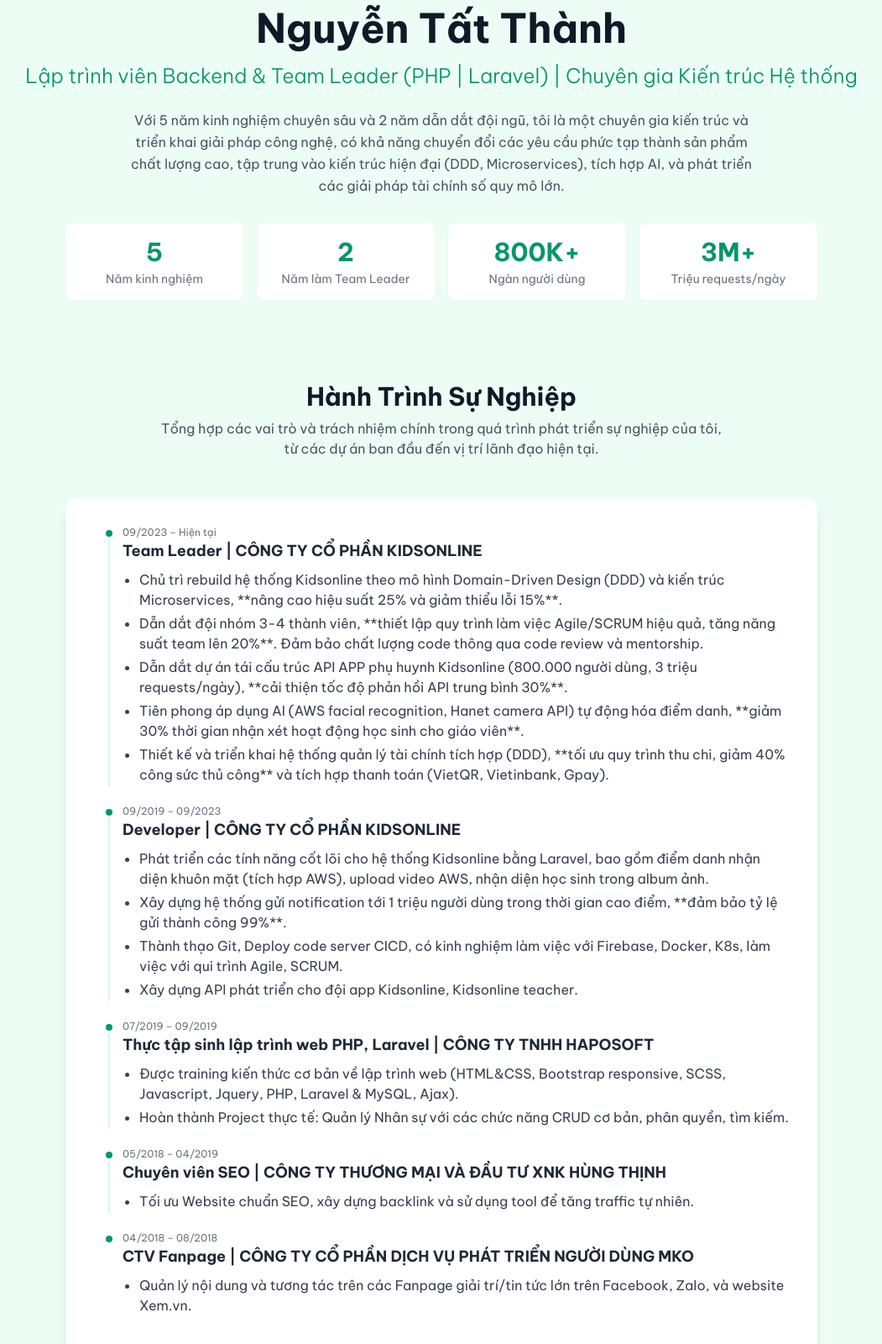
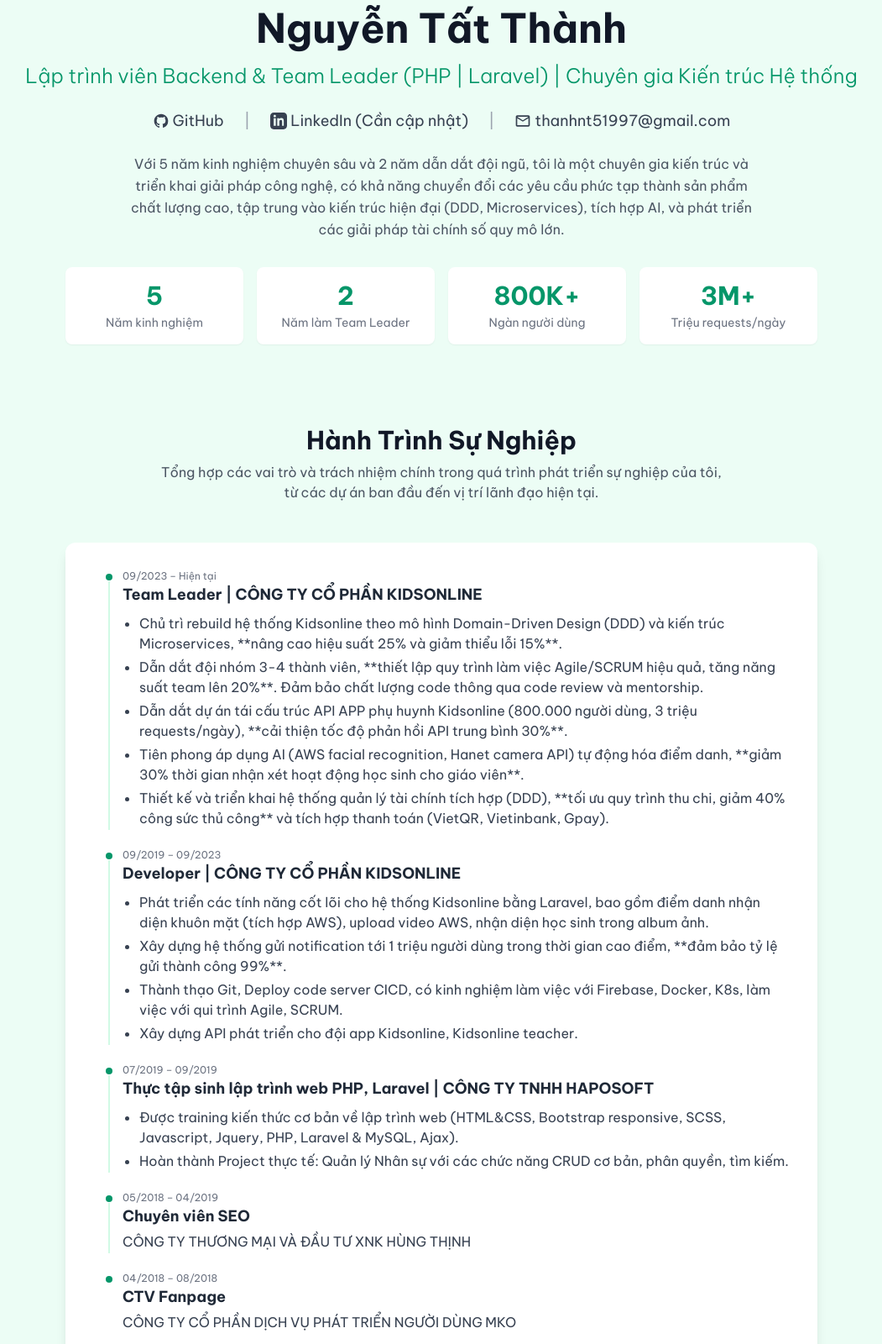
Before and after one commit to thanhnt51997/cv, a plain HTML site: page index.html in a window 1280 px wide. Shown: the part 300-1900 px from the top of the page at 84% size, without its empty margins (114-1165 px from the left). Drawn offline with nearby package versions, Linux system fonts and the light colour scheme.

Commit message:
Update index.html

```diff
--- a/index.html
+++ b/index.html
@@ -9,18 +9,6 @@
     <link rel="preconnect" href="https://fonts.googleapis.com">
     <link rel="preconnect" href="https://fonts.gstatic.com" crossorigin>
     <link href="https://fonts.googleapis.com/css2?family=Be+Vietnam+Pro:wght@300;400;500;600;700&display=swap" rel="stylesheet">
-    <!-- Chosen Palette: "Fresh Green Harmony" - a soft, light green (Emerald 50) as the main background, complemented by deeper emerald tones for accents, and dark gray for text to ensure readability. -->
-    <!-- Application Structure Plan: A single-page portfolio layout designed for a narrative user flow. It starts with a strong hero section with key metrics and a profile picture, followed by a detailed chronological experience section, a card-based grid for freelance projects, a visual chart for skills, and dedicated sections for education, activities, and certifications. A new AI-powered section is added to generate interview questions, enhancing interactivity and utility. Finally, a "Desired Salary" section is included to clearly state expectations. This structure provides a comprehensive yet digestible view of the candidate's profile, allowing recruiters to explore specific areas of interest in depth, enhanced by gentle scroll animations. -->
-    <!-- Visualization & Content Choices:
-        - Hero Section Stats: Goal: Inform/Impress -> Method: Animated counters -> Interaction: Numbers count up on scroll -> Justification: Creates an immediate dynamic impact, highlighting key achievements (years, users, requests).
-        - Profile Picture: Goal: Personalize -> Method: Image display -> Interaction: Static -> Justification: Adds a human touch to the professional profile.
-        - Experience Timeline: Goal: Organize/Inform -> Method: Detailed chronological list -> Interaction: Scroll, clear headings -> Justification: Presents a complete career progression with rich detail for each role. Quantified results and leadership details added. Older experiences condensed for focus.
-        - Freelance Projects: Goal: Organize/Inform -> Method: Card Grid + Buttons -> Interaction: Hover effect, Click to view demo -> Justification: Provides a quick, scannable overview of diverse project experience with direct access to live demos. Each card fades in on scroll. Quantified results added where applicable.
-        - Skills: Goal: Compare/Inform -> Method: Horizontal Bar Chart (Chart.js) -> Interaction: Hover tooltips -> Justification: Visually represents expertise levels across different domains, far more engaging and easy to parse than a bulleted list. The chart also animates into view on scroll.
-        - Education, Activities, Certifications: Goal: Inform -> Method: Bulleted lists with brief descriptions -> Interaction: Static -> Justification: Standard presentation for supplementary information, enhancing profile completeness. Each section fades in on scroll.
-        - AI Interview Question Generator: Goal: Engage/Utility -> Method: Text input, button, text output -> Interaction: User inputs job description, clicks button, LLM generates questions -> Justification: Provides a novel, practical application of AI directly relevant to career aspects, showcasing proactive problem-solving.
-        - Desired Salary: Goal: Inform -> Method: Clear text display -> Interaction: Static -> Justification: Directly communicates salary expectations in a concise manner. -->
-    <!-- CONFIRMATION: NO SVG graphics used. NO Mermaid JS used. -->
     <style>
         body {
             font-family: 'Be Vietnam Pro', sans-serif;
@@ -92,7 +80,6 @@
 </head>
 <body class="antialiased">
 
-    <!-- Header -->
     <header class="bg-white/80 backdrop-blur-lg sticky top-0 z-50 shadow-sm">
         <div class="container mx-auto px-6 py-4">
             <div class="flex items-center justify-between">
@@ -105,7 +92,6 @@
                     <a href="#education" class="text-gray-600 hover:text-emerald-600 transition-colors">Học vấn</a>
                     <a href="#activities" class="text-gray-600 hover:text-emerald-600 transition-colors">Hoạt động</a>
                     <a href="#ai-tool" class="text-gray-600 hover:text-emerald-600 transition-colors">Công cụ AI</a>
-                    <a href="#desired-salary" class="text-gray-600 hover:text-emerald-600 transition-colors">Mức lương mong muốn</a>
                     <a href="#contact" class="bg-emerald-600 text-white px-4 py-2 rounded-full hover:bg-emerald-700 transition-colors">Liên hệ</a>
                 </nav>
                 <button id="mobile-menu-button" class="md:hidden p-2 rounded-md">
@@ -114,7 +100,6 @@
                     </svg>
                 </button>
             </div>
-             <!-- Mobile Menu -->
              <div id="mobile-menu" class="hidden md:hidden mt-4">
                 <a href="#intro" class="block py-2 px-4 text-sm text-gray-700 hover:bg-gray-100 rounded">Giới thiệu</a>
                 <a href="#experience" class="block py-2 px-4 text-sm text-gray-700 hover:bg-gray-100 rounded">Kinh nghiệm</a>
@@ -123,22 +108,36 @@
                 <a href="#education" class="block py-2 px-4 text-sm text-gray-700 hover:bg-gray-100 rounded">Học vấn</a>
                 <a href="#activities" class="block py-2 px-4 text-sm text-gray-700 hover:bg-gray-100 rounded">Hoạt động</a>
                 <a href="#ai-tool" class="block py-2 px-4 text-sm text-gray-700 hover:bg-gray-100 rounded">Công cụ AI</a>
-                <a href="#desired-salary" class="block py-2 px-4 text-sm text-gray-700 hover:bg-gray-100 rounded">Mức lương mong muốn</a>
                 <a href="#contact" class="block mt-2 py-2 px-4 text-sm text-white bg-emerald-600 hover:bg-emerald-700 rounded text-center">Liên hệ</a>
             </div>
         </div>
     </header>
 
-    <!-- Main Content -->
     <main class="container mx-auto px-6 py-8 md:py-16">
 
-        <!-- Intro Section -->
         <section id="intro" class="text-center mb-16 md:mb-24 animate-on-scroll">
             <div class="flex flex-col items-center mb-6">
                 <img src="./avatar.jpg" alt="Ảnh đại diện Nguyễn Tất Thành" class="profile-pic">
             </div>
             <h1 class="text-4xl md:text-5xl font-bold text-gray-900 mb-4">Nguyễn Tất Thành</h1>
             <h2 class="text-xl md:text-2xl font-light text-emerald-600 mb-6">Lập trình viên Backend & Team Leader (PHP | Laravel) | Chuyên gia Kiến trúc Hệ thống</h2>
+
+            <div class="flex justify-center items-center gap-x-6 gap-y-2 flex-wrap mb-6 text-lg">
+                <a href="https://github.com/thanhnt51997" target="_blank" class="flex items-center gap-1 text-gray-700 hover:text-emerald-600 transition-colors">
+                    <svg class="w-5 h-5" fill="currentColor" viewBox="0 0 24 24" aria-hidden="true"><path fill-rule="evenodd" d="M12 2C6.477 2 2 6.477 2 12c0 4.418 2.865 8.168 6.839 9.492.5.092.682-.217.682-.482 0-.237-.009-.868-.014-1.703-2.782.605-3.369-1.343-3.369-1.343-.454-1.158-1.11-1.466-1.11-1.466-.908-.62.069-.608.069-.608 1.003.07 1.531 1.032 1.531 1.032.892 1.53 2.341 1.088 2.91.832.092-.647.35-1.088.636-1.338-2.22-.253-4.555-1.113-4.555-4.951 0-1.093.39-1.988 1.031-2.688-.103-.253-.446-1.272.098-2.65 0 0 .84-.27 2.75 1.026A9.564 9.564 0 0112 6.844c.85.004 1.705.115 2.504.337 1.909-1.296 2.747-1.027 2.747-1.027.546 1.378.203 2.398.1 2.651.64.7 1.028 1.595 1.028 2.688 0 3.848-2.338 4.695-4.566 4.943.359.309.678.92.678 1.855 0 1.338-.012 2.419-.012 2.747 0 .268.18.58.688.482A10.001 10.001 0 0022 12c0-5.523-4.477-10-10-10z" clip-rule="evenodd"></path></svg>
+                    <span>GitHub</span>
+                </a>
+                <span class="text-gray-400 hidden md:inline">|</span>
+                <a href="https://www.linkedin.com/in/[your-linkedin-profile]" target="_blank" class="flex items-center gap-1 text-gray-700 hover:text-emerald-600 transition-colors">
+                    <svg class="w-5 h-5" fill="currentColor" viewBox="0 0 24 24" aria-hidden="true"><path d="M19 0h-14c-2.761 0-5 2.239-5 5v14c0 2.761 2.239 5 5 5h14c2.762 0 5-2.239 5-5v-14c0-2.761-2.238-5-5-5zm-11 19h-3v-11h3v11zm-1.5-12.268c-.966 0-1.75-.783-1.75-1.75s.784-1.75 1.75-1.75 1.75.783 1.75 1.75-.784 1.75-1.75 1.75zm13.5 12.268h-3v-5.604c0-1.329-.024-3.037-1.85-3.037-1.85 0-2.136 1.445-2.136 2.942v5.699h-3v-11h2.887v1.316h.04c.4-.759 1.37-1.55 2.847-1.55 3.04 0 3.601 1.998 3.601 4.585v6.65h-3z"></path></svg>
+                    <span>LinkedIn (Cần cập nhật)</span>
+                </a>
+                <span class="text-gray-400 hidden md:inline">|</span>
+                <a href="mailto:thanhnt51997@gmail.com" class="flex items-center gap-1 text-gray-700 hover:text-emerald-600 transition-colors">
+                    <svg class="w-5 h-5" fill="currentColor" viewBox="0 0 24 24" aria-hidden="true"><path d="M22 6c0-1.1-.9-2-2-2H4c-1.1 0-2 .9-2 2v12c0 1.1.9 2 2 2h16c1.1 0 2-.9 2-2V6zm-2 0l-8 5-8-5h16zm0 12H4V8l8 5 8-5v10z"></path></svg>
+                    <span>thanhnt51997@gmail.com</span>
+                </a>
+            </div>
             <p class="max-w-3xl mx-auto text-gray-600 leading-relaxed mb-8">
                 Với 5 năm kinh nghiệm chuyên sâu và 2 năm dẫn dắt đội ngũ, tôi là một chuyên gia kiến trúc và triển khai giải pháp công nghệ, có khả năng chuyển đổi các yêu cầu phức tạp thành sản phẩm chất lượng cao, tập trung vào kiến trúc hiện đại (DDD, Microservices), tích hợp AI, và phát triển các giải pháp tài chính số quy mô lớn.
             </p>
@@ -162,14 +161,12 @@
             </div>
         </section>
 
-        <!-- Experience Section -->
         <section id="experience" class="mb-16 md:mb-24 animate-on-scroll">
              <h2 class="text-3xl font-bold text-center text-gray-900 mb-2">Hành Trình Sự Nghiệp</h2>
             <p class="text-center text-gray-600 mb-12 max-w-2xl mx-auto">Tổng hợp các vai trò và trách nhiệm chính trong quá trình phát triển sự nghiệp của tôi, từ các dự án ban đầu đến vị trí lãnh đạo hiện tại.</p>
 
             <div class="max-w-4xl mx-auto bg-white rounded-xl shadow-lg p-6 md:p-8">
                 <div class="relative pl-4">
-                    <!-- Experience Item: Team Leader Kidsonline -->
                     <div class="experience-item">
                         <p class="text-xs text-gray-500">09/2023 – Hiện tại</p>
                         <h3 class="font-bold text-lg text-gray-800">Team Leader | CÔNG TY CỔ PHẦN KIDSONLINE</h3>
@@ -182,7 +179,6 @@
                         </ul>
                     </div>
 
-                    <!-- Experience Item: Developer Kidsonline -->
                     <div class="experience-item">
                         <p class="text-xs text-gray-500">09/2019 – 09/2023</p>
                         <h3 class="font-bold text-lg text-gray-800">Developer | CÔNG TY CỔ PHẦN KIDSONLINE</h3>
@@ -194,7 +190,6 @@
                         </ul>
                     </div>
 
-                    <!-- Experience Item: Thực tập sinh lập trình web PHP, Laravel -->
                     <div class="experience-item">
                         <p class="text-xs text-gray-500">07/2019 – 09/2019</p>
                         <h3 class="font-bold text-lg text-gray-800">Thực tập sinh lập trình web PHP, Laravel | CÔNG TY TNHH HAPOSOFT</h3>
@@ -204,28 +199,21 @@
                         </ul>
                     </div>
 
-                    <!-- Experience Item: Nhân viên SEO tối ưu hóa từ khóa -->
                     <div class="experience-item">
                         <p class="text-xs text-gray-500">05/2018 – 04/2019</p>
-                        <h3 class="font-bold text-lg text-gray-800">Chuyên viên SEO | CÔNG TY THƯƠNG MẠI VÀ ĐẦU TƯ XNK HÙNG THỊNH</h3>
-                        <ul class="list-disc pl-5 text-gray-700 space-y-1 mt-2">
-                            <li>Tối ưu Website chuẩn SEO, xây dựng backlink và sử dụng tool để tăng traffic tự nhiên.</li>
-                        </ul>
+                        <h3 class="font-bold text-lg text-gray-800">Chuyên viên SEO</h3>
+                        <p class="text-gray-700 mt-1">CÔNG TY THƯƠNG MẠI VÀ ĐẦU TƯ XNK HÙNG THỊNH</p>
                         </div>
 
-                    <!-- Experience Item: CTV Fanpage -->
                     <div class="experience-item">
                         <p class="text-xs text-gray-500">04/2018 – 08/2018</p>
-                        <h3 class="font-bold text-lg text-gray-800">CTV Fanpage | CÔNG TY CỔ PHẦN DỊCH VỤ PHÁT TRIỂN NGƯỜI DÙNG MKO</h3>
-                        <ul class="list-disc pl-5 text-gray-700 space-y-1 mt-2">
-                            <li>Quản lý nội dung và tương tác trên các Fanpage giải trí/tin tức lớn trên Facebook, Zalo, và website Xem.vn.</li>
-                        </ul>
+                        <h3 class="font-bold text-lg text-gray-800">CTV Fanpage</h3>
+                        <p class="text-gray-700 mt-1">CÔNG TY CỔ PHẦN DỊCH VỤ PHÁT TRIỂN NGƯỜI DÙNG MKO</p>
                         </div>
                     </div>
             </div>
         </section>
 
-        <!-- Freelance Projects Section -->
         <section id="projects" class="mb-16 md:mb-24 animate-on-scroll">
             <h2 class="text-3xl font-bold text-center text-gray-900 mb-2">Dự Án Freelance Đa Dạng</h2>
             <p class="text-center text-gray-600 mb-12 max-w-2xl mx-auto">Bên cạnh công việc chính, tôi còn tham gia vào nhiều dự án freelance, áp dụng kỹ năng để giải quyết các bài toán kinh doanh thực tế trong nhiều lĩnh vực khác nhau.</p>
@@ -289,12 +277,10 @@
                             <li>Kết quả: Các từ khóa TOP 1-10 (áo da thật, áo khoác da thật,...), **đẩy doanh thu quảng cáo lên 10tr/tuần (50% tổng doanh thu).**</li>
                         </ul>
                     </div>
-                    <!-- No specific demo URL provided for this, so no button here. -->
                     </div>
             </div>
         </section>
 
-        <!-- Skills Section -->
         <section id="skills" class="mb-16 md:mb-24 animate-on-scroll">
             <h2 class="text-3xl font-bold text-center text-gray-900 mb-2">Hệ Thống Kỹ Năng</h2>
              <p class="text-center text-gray-600 mb-12 max-w-2xl mx-auto">Tổng hợp các công nghệ và phương pháp luận chính mà tôi đã sử dụng và làm chủ trong suốt quá trình phát triển sự nghiệp.</p>
@@ -305,7 +291,6 @@
             </div>
         </section>
 
-        <!-- Education Section -->
         <section id="education" class="mb-16 md:mb-24 animate-on-scroll">
             <h2 class="text-3xl font-bold text-center text-gray-900 mb-2">Học Vấn</h2>
             <p class="text-center text-gray-600 mb-12 max-w-2xl mx-auto">Nền tảng giáo dục vững chắc định hình năng lực chuyên môn của tôi.</p>
@@ -321,14 +306,13 @@
                 <div class="flex items-center space-x-4">
                     <span class="text-4xl text-emerald-600">📜</span>
                     <div>
-                        <h3 class="font-bold text-lg text-gray-800">Chứng Chỉ Tiếng Anh A2 Châu Âu</h3>
-                        <p class="text-gray-500 text-sm">2018</p>
+                        <h3 class="font-bold text-lg text-gray-800">Ngoại ngữ</h3>
+                        <p class="text-gray-600">Tiếng Anh: Đọc hiểu tốt tài liệu chuyên ngành.</p>
                     </div>
                 </div>
                 </div>
         </section>
 
-        <!-- Activities Section -->
         <section id="activities" class="mb-16 md:mb-24 animate-on-scroll">
             <h2 class="text-3xl font-bold text-center text-gray-900 mb-2">Hoạt Động & Hội Thảo</h2>
             <p class="text-center text-gray-600 mb-12 max-w-2xl mx-auto">Các hoạt động ngoại khóa và seminar góp phần phát triển kỹ năng mềm và chuyên môn.</p>
@@ -358,7 +342,6 @@
             </div>
         </section>
 
-        <!-- AI Tool Section -->
         <section id="ai-tool" class="mb-16 md:mb-24 animate-on-scroll">
             <h2 class="text-3xl font-bold text-center text-gray-900 mb-2">✨ Công Cụ Hỗ Trợ Phỏng Vấn AI ✨</h2>
             <p class="text-center text-gray-600 mb-12 max-w-2xl mx-auto">Nhập mô tả vị trí công việc, và AI sẽ tạo ra các câu hỏi phỏng vấn tiềm năng dựa trên hồ sơ của tôi. Điều này có thể giúp bạn hiểu rõ hơn về cách các kỹ năng của tôi phù hợp với vai trò của bạn!</p>
@@ -378,19 +361,8 @@
             </div>
         </section>
 
-        <!-- Desired Salary Section -->
-<!--         <section id="desired-salary" class="mb-16 md:mb-24 animate-on-scroll">
-            <h2 class="text-3xl font-bold text-center text-gray-900 mb-2">Mức Lương Mong Muốn</h2>
-            <p class="text-center text-gray-600 mb-12 max-w-2xl mx-auto">Mức lương mong muốn phản ánh kinh nghiệm, chuyên môn và giá trị tôi có thể mang lại cho tổ chức của bạn.</p>
-            <div class="max-w-xl mx-auto bg-emerald-600 text-white rounded-xl shadow-lg p-6 md:p-8 text-center">
-                <p class="text-4xl font-bold mb-2">$15 - $28/giờ</p>
-                <p class="text-lg">Hoặc theo thỏa thuận dựa trên giá trị đóng góp và gói phúc lợi tổng thể.</p>
-            </div>
-        </section> -->
-
         </main>
 
-    <!-- Footer / Contact -->
     <footer id="contact" class="bg-gray-800 text-white">
         <div class="container mx-auto px-6 py-12 text-center">
             <h2 class="text-3xl font-bold mb-4">Sẵn sàng hợp tác</h2>
```
Lines whose indentation alone changed are shown as unchanged.
